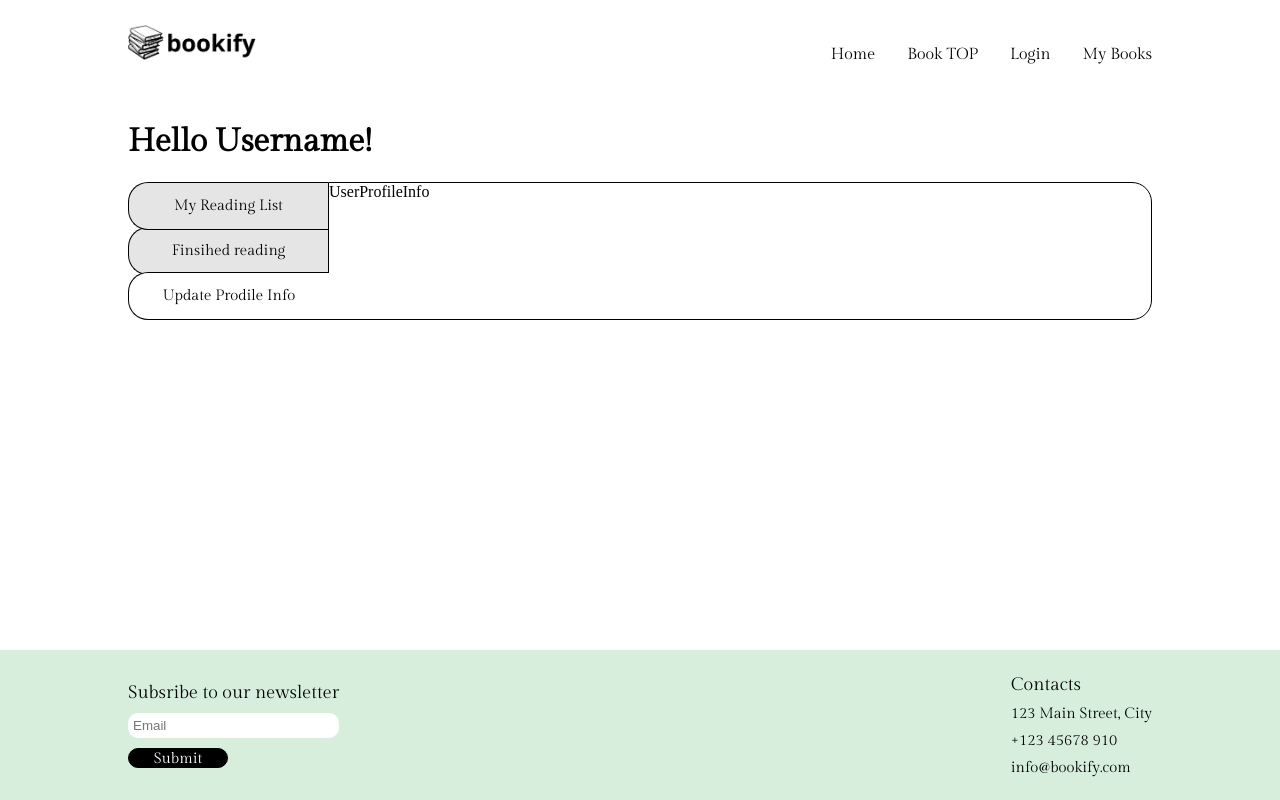
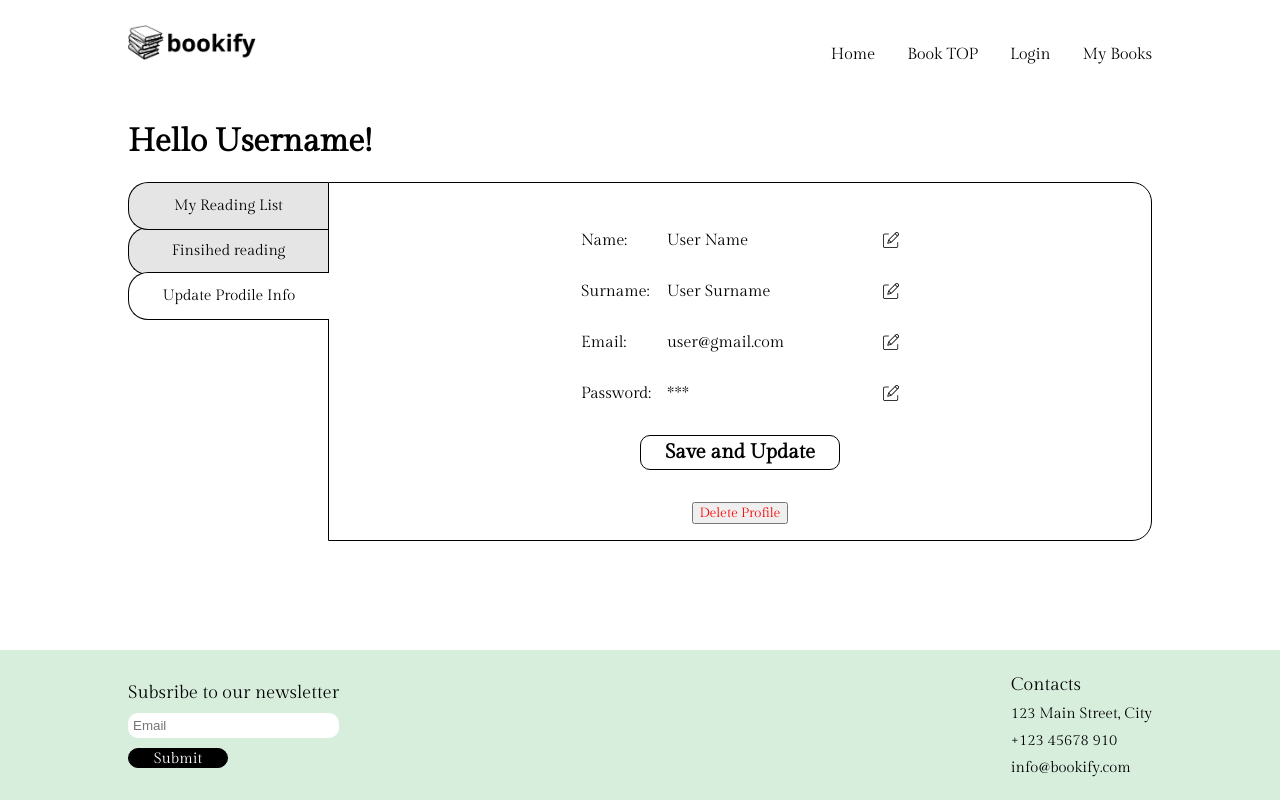
Before and after one commit to IevaZR/react-book-manager, a React (Create React App) app: page /user in a window 1280 px wide. Both pictures are taken after a click on the button "Update Prodile Info". Built offline with nearby package versions, Linux system fonts and the light colour scheme.

Commit message:
user profile user info section html and css

```diff
--- a/src/Components/UserProfileInfo/UserProfileInfo.css
+++ b/src/Components/UserProfileInfo/UserProfileInfo.css
@@ -0,0 +1,105 @@
+.UserProfileInfoWrapper {
+  padding: 2rem 0 0 0;
+  display: flex;
+  flex-direction: column;
+  justify-content: center;
+  align-items: center;
+  min-width: 500px;
+}
+
+.UserProfileInfoWrapper h3 {
+  font-family: "Gilda Display", serif;
+  font-size: 20px;
+  font-weight: 900;
+  margin: 0 0 2rem 0;
+}
+
+.UserProfileInfoForm {
+  display: flex;
+  flex-direction: column;
+  justify-content: center;
+  align-items: center;
+}
+
+.UserProfileInfoForm label {
+  font-family: "Gilda Display", serif;
+  font-size: 18px;
+  margin: 0 0 0.5rem 0;
+}
+
+.UserProfileInfoForm input {
+  width: 300px;
+  margin: 0 0 1rem 0;
+  border-radius: 10px;
+  border: 0.5px solid black;
+  height: 2rem;
+}
+
+.UserProfileInfoFormBtn {
+  width: 200px;
+  height: 35px;
+  border-radius: 10px;
+  margin: 1rem 0 0 0;
+  font-family: "Gilda Display", serif;
+  font-weight: 900;
+  font-size: 20px;
+  border: solid 1px black;
+  background-color: white;
+  color: black;
+  cursor: pointer;
+}
+
+.UserProfileInfoNameWrapper,
+.UserProfileInfoEmailWrapper,
+.UserProfileInfoPasswordWrapper {
+  width: 100%;
+  display: flex;
+  gap: 1rem;
+}
+
+.UserProfileInfoInputWrapper {
+  display: flex;
+  flex-direction: column;
+}
+
+.UserProfileInfoThankYouMsg {
+  font-family: "Gilda Display", serif;
+  font-size: 20px;
+  font-weight: 600;
+  display: flex;
+  align-items: baseline;
+  gap: 0.2rem;
+}
+
+.UserProfileInfoThankYouMsg a {
+  color: black;
+}
+
+.UserProfileInfoDetailWrapper {
+  display: flex;
+  gap: 1rem;
+  font-family: "Gilda Display", serif;
+  align-items: center;
+}
+
+.UserProfileInfoHeading {
+    min-width: 70px;
+}
+
+.UserProfileInfoValue {
+    min-width: 200px;
+}
+
+.UserProfileInfoDetailWrapper img {
+    width: 1rem;
+    height: 1rem;
+    cursor: pointer;
+}
+
+.UserProfileInfoFormDeleteBtn {
+    font-family: "Gilda Display", serif;
+    margin-top: 2rem;
+    margin-bottom: 1rem;
+    color: red;
+    cursor: pointer;
+}
--- a/src/Components/UserProfileInfo/UserProfileInfo.js
+++ b/src/Components/UserProfileInfo/UserProfileInfo.js
@@ -1,10 +1,40 @@
-import React from 'react'
-import "./UserProfileInfo.css"
+import React from "react";
+import "./UserProfileInfo.css";
+import EditIcon from "./../../Assets/edit-icon.png";
 
 const UserProfileInfo = () => {
   return (
-    <div>UserProfileInfo</div>
-  )
-}
+    <div className="UserProfileInfoWrapper">
+      <div>
+        <div className="UserProfileInfoDetailWrapper">
+          <p className="UserProfileInfoHeading">Name:</p>
+          <p className="UserProfileInfoValue">User Name</p>
+          <img src={EditIcon} alt="edit-icon" />
+        </div>
+        <div className="UserProfileInfoDetailWrapper">
+          <p className="UserProfileInfoHeading">Surname:</p>
+          <p className="UserProfileInfoValue">User Surname</p>
+          <img src={EditIcon} alt="edit-icon" />
+        </div>
+        <div className="UserProfileInfoDetailWrapper">
+          <p className="UserProfileInfoHeading">Email:</p>
+          <p className="UserProfileInfoValue">user@gmail.com</p>
+          <img src={EditIcon} alt="edit-icon" />
+        </div>
+        <div className="UserProfileInfoDetailWrapper">
+          <p className="UserProfileInfoHeading">Password:</p>
+          <p className="UserProfileInfoValue">***</p>
+          <img src={EditIcon} alt="edit-icon" />
+        </div>
+      </div>
+      <button type="button" className="UserProfileInfoFormBtn">
+        Save and Update
+      </button>
+      <button type="button" className="UserProfileInfoFormDeleteBtn">
+        Delete Profile
+      </button>
+    </div>
+  );
+};
 
-export default UserProfileInfo
+export default UserProfileInfo;
```
Also changed, not shown: src/Assets/edit-icon.png (added).
